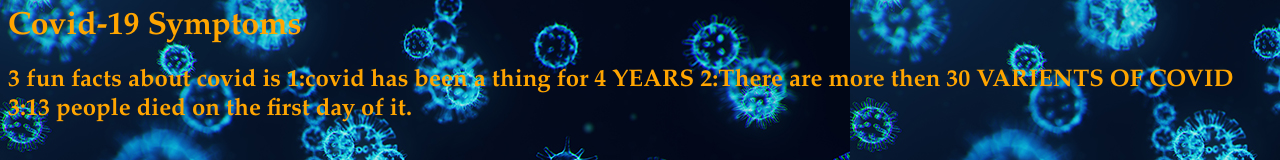
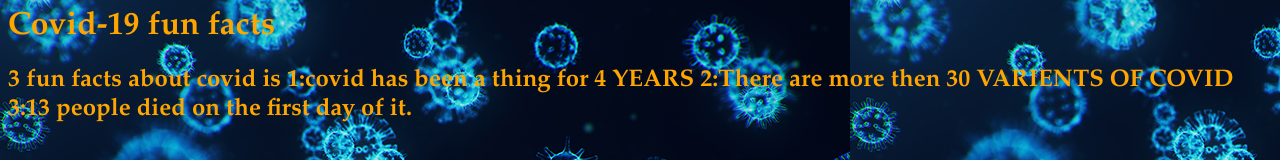
Before and after one commit to IMADEAGAMEYAY/Covid-19, a plain HTML site: page FunFacts.html in a window 1280 px wide. Shown: the top 160 px of the page. Drawn offline with Linux system fonts and the light colour scheme.

Commit message:
Update FunFacts.html

```diff
--- a/FunFacts.html
+++ b/FunFacts.html
@@ -1,7 +1,7 @@
 <html>
     <head>
         <body background="back.png">
-            <h1 style="font-family: Garamond;color:orange;">Covid-19 Symptoms</h1>
+            <h1 style="font-family: Garamond;color:orange;">Covid-19 fun facts</h1>
             <h2 style="font-family: Garamond;color:orange;">3 fun facts about covid is 1:covid has been a thing for 4 YEARS 2:There are more then 30 VARIENTS OF COVID 3:13 people died on the first day of it.</h2>
 
 
```
